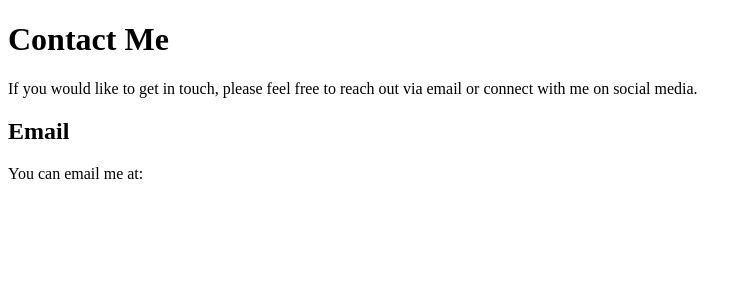
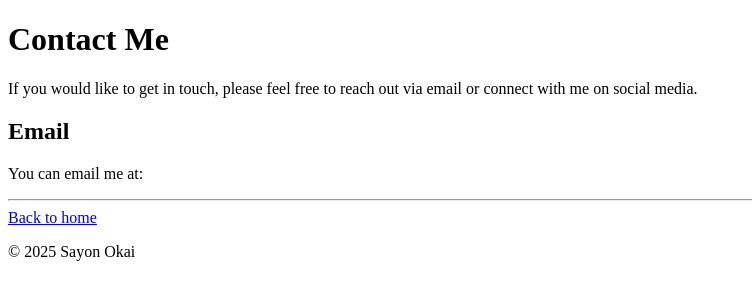
Before and after one commit to Sayon-okai/resume-capstone.io, a plain HTML site: page contact.html in a window 1280 px wide. Shown: the whole page, without its empty margins (0-752 px from the left). Drawn offline with Linux system fonts and the light colour scheme.

Commit message:
Capstone project (Resume) using plain HTML 100% -- Back to Home link added

```diff
--- a/contact.html
+++ b/contact.html
@@ -11,5 +11,12 @@
 
     <h2>Email</h2>
     <p>You can email me at: <a href="mailto:sayon.study@gmail.com">
+
+        <hr />
+
+    <a href="./index.html">Back to home</a>
+    <footer>
+            <p>&copy; 2025 Sayon Okai</p>
+    </footer>
 </body>
 </html>
```
Also changed, not shown: hobbies.html (+1 -0 lines).
